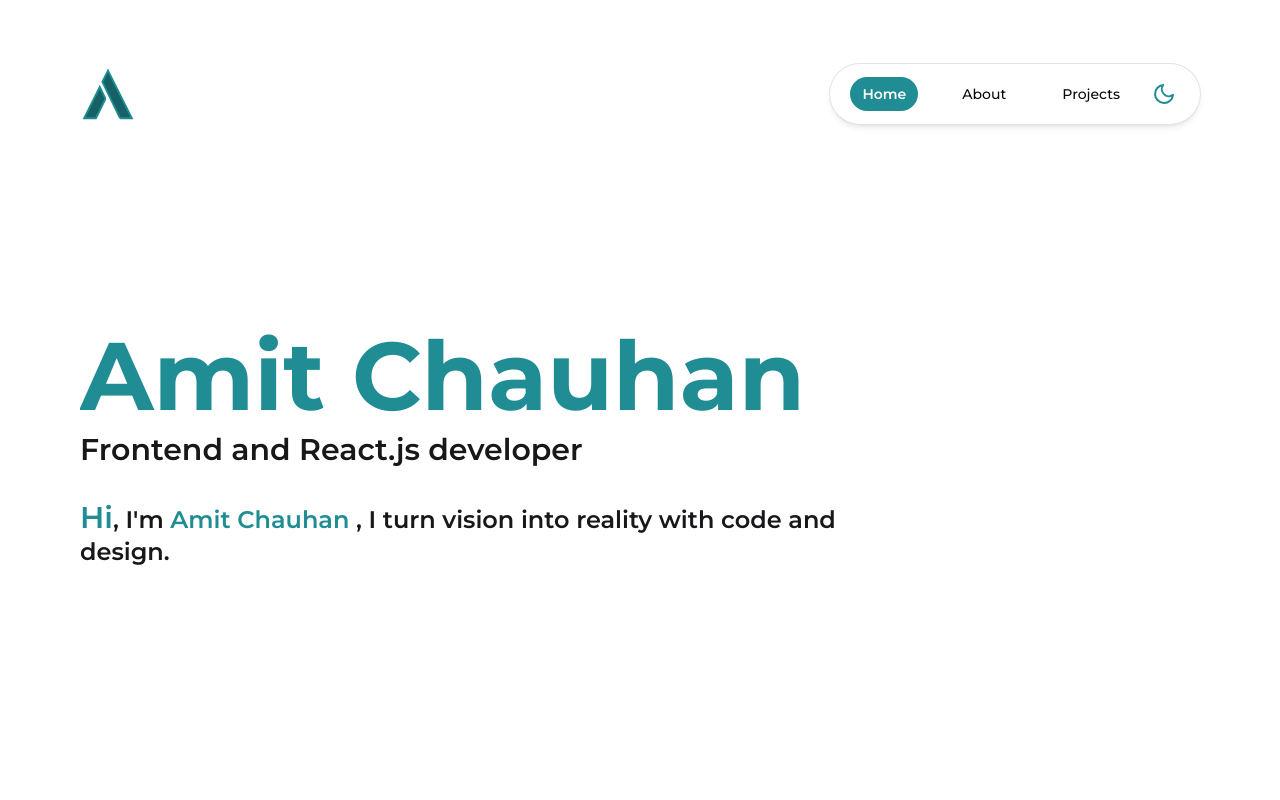
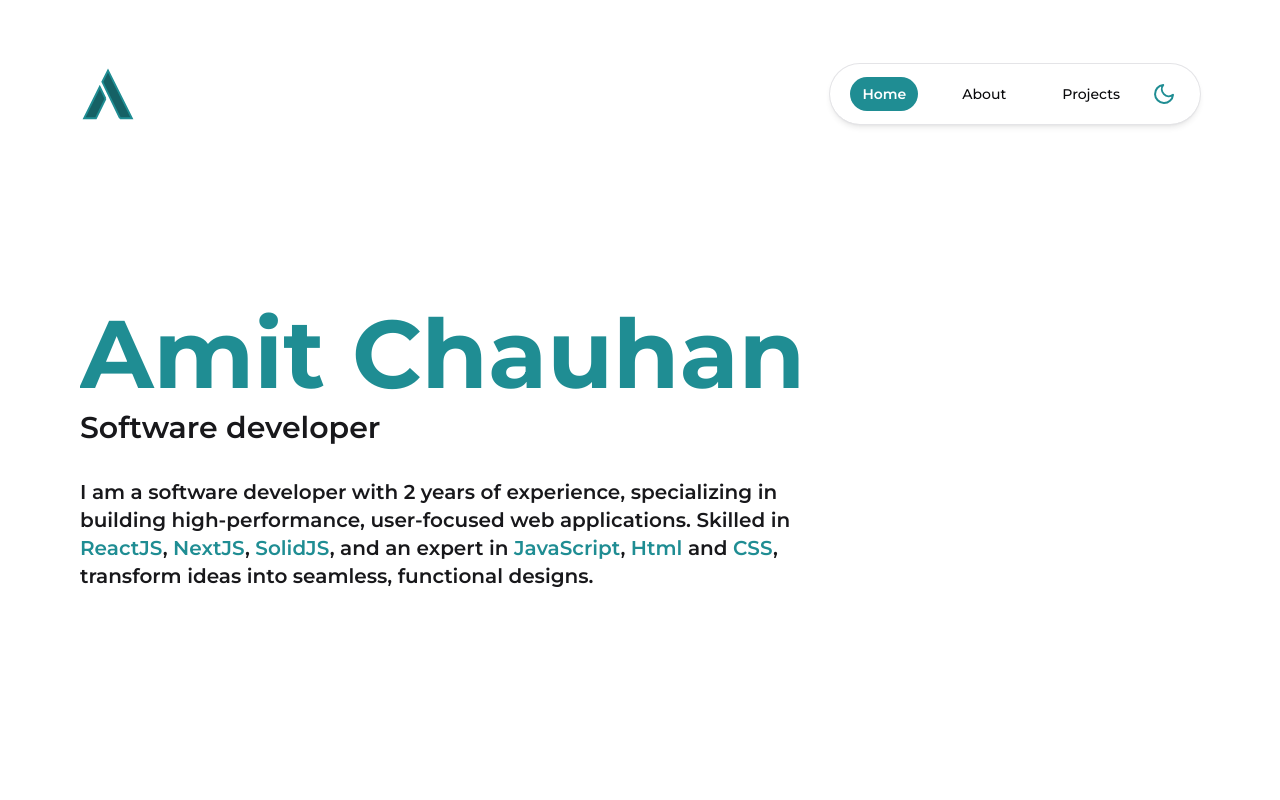
Before and after one commit to BUMBAIYA/amitchauhan-v2, a Next.js app: page / in a window 1280 px wide. Shown: the top 800 px of the page. Built offline with nearby package versions, Linux system fonts and the light colour scheme.

Commit message:
update hero intro and latest job title

```diff
--- a/src/components/about-hero.tsx
+++ b/src/components/about-hero.tsx
@@ -1,4 +1,5 @@
 import Image from "next/image";
+import Link from "next/link";
 
 import { AnimatePresence } from "framer-motion";
 
@@ -39,8 +40,12 @@ export default function AboutHero() {
           </FadeUp>
           <FadeUp key="description-2" duration={0.6} delay={0.4}>
             <p className="mt-8 text-base font-medium text-zinc-900 dark:text-zinc-300 sm:text-lg md:text-lg">
-              Explore my latest projects showcasing my expertise in Reactjs,
-              Nextjs, Javascript, Typescript and web development.
+              Explore my latest{" "}
+              <Link href="/projects" className="underline underline-offset-4">
+                <span className="text-accent">projects</span>
+              </Link>{" "}
+              showcasing my expertise in Reactjs, Nextjs, Javascript, Typescript
+              and web development.
             </p>
           </FadeUp>
           <FadeRight
--- a/src/components/landing-hero.tsx
+++ b/src/components/landing-hero.tsx
@@ -42,15 +42,22 @@ export default function LandingHero() {
                 Amit Chauhan
               </h1>
               <span className="text-xl font-semibold text-zinc-900 dark:text-zinc-100 md:text-3xl">
-                Frontend and React.js developer
+                Software developer
               </span>
             </FadeUp>
             <FadeUp key="description" duration={0.6} delay={0.2}>
-              <div className="mt-8 max-w-3xl text-base font-semibold text-zinc-900 dark:text-zinc-200 sm:text-base md:text-2xl">
-                <span className="text-xl text-accent sm:text-3xl">Hi</span>,
-                I&apos;m
-                <span className="text-accent"> Amit Chauhan</span> , I turn
-                vision into reality with code and design.
+              <div className="mt-8 max-w-3xl text-base font-semibold text-zinc-900 dark:text-zinc-200 sm:text-base md:text-xl">
+                I am a software developer with 2 years of experience,
+                specializing in building high-performance, user-focused web
+                applications. Skilled in{" "}
+                <span className="font-semibold text-accent">ReactJS</span>,{" "}
+                <span className="font-semibold text-accent">NextJS</span>,{" "}
+                <span className="font-semibold text-accent">SolidJS</span>, and
+                an expert in{" "}
+                <span className="font-semibold text-accent">JavaScript</span>,{" "}
+                <span className="font-semibold text-accent">Html</span> and{" "}
+                <span className="font-semibold text-accent">CSS</span>,{" "}
+                transform ideas into seamless, functional designs.
               </div>
             </FadeUp>
           </AnimatePresence>
--- a/src/data/experience.ts
+++ b/src/data/experience.ts
@@ -2,7 +2,7 @@ import { type ExperienceShowcaseListItemProps } from "@/components/experience/ex
 
 export const EXPERIENCE: ExperienceShowcaseListItemProps[] = [
   {
-    title: "Reactjs Frontend Developer",
+    title: "Software Developer",
     organisation: {
       name: "Skima",
       href: "https://skima.ai/",
```
